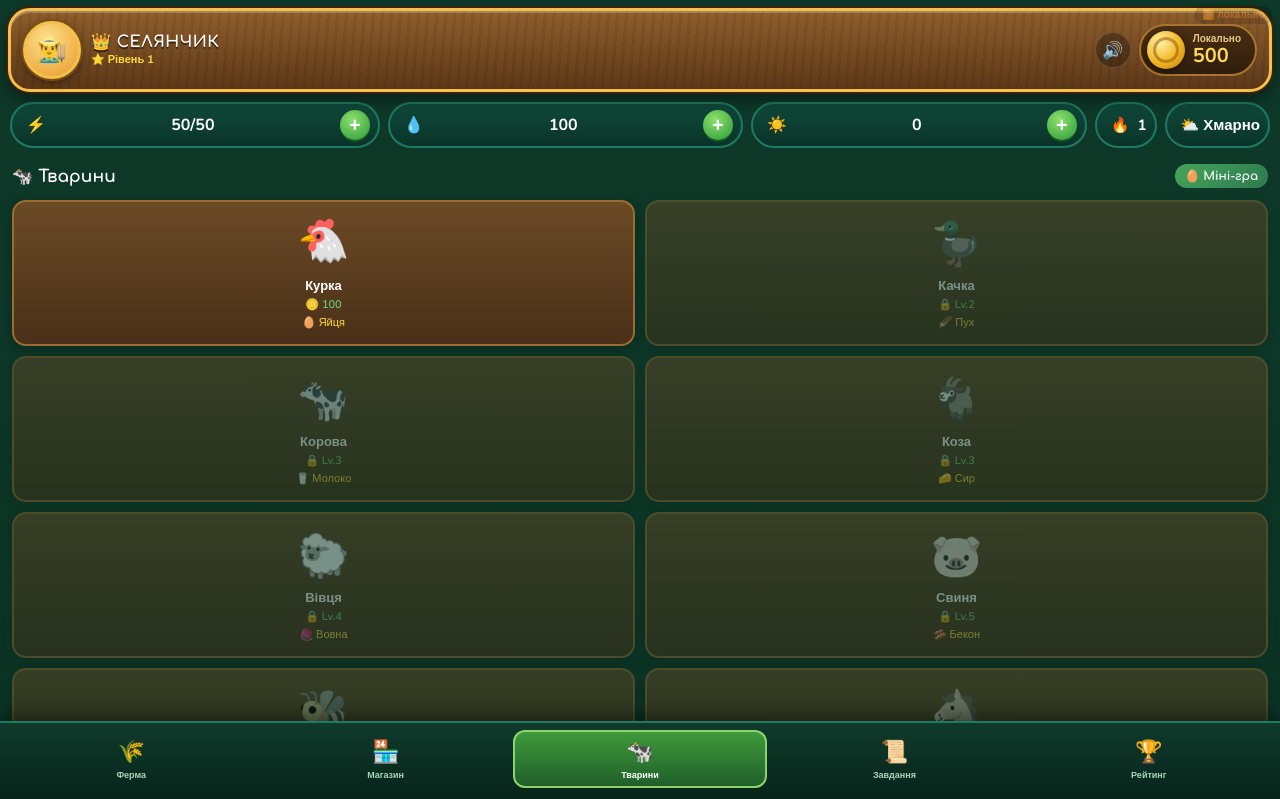
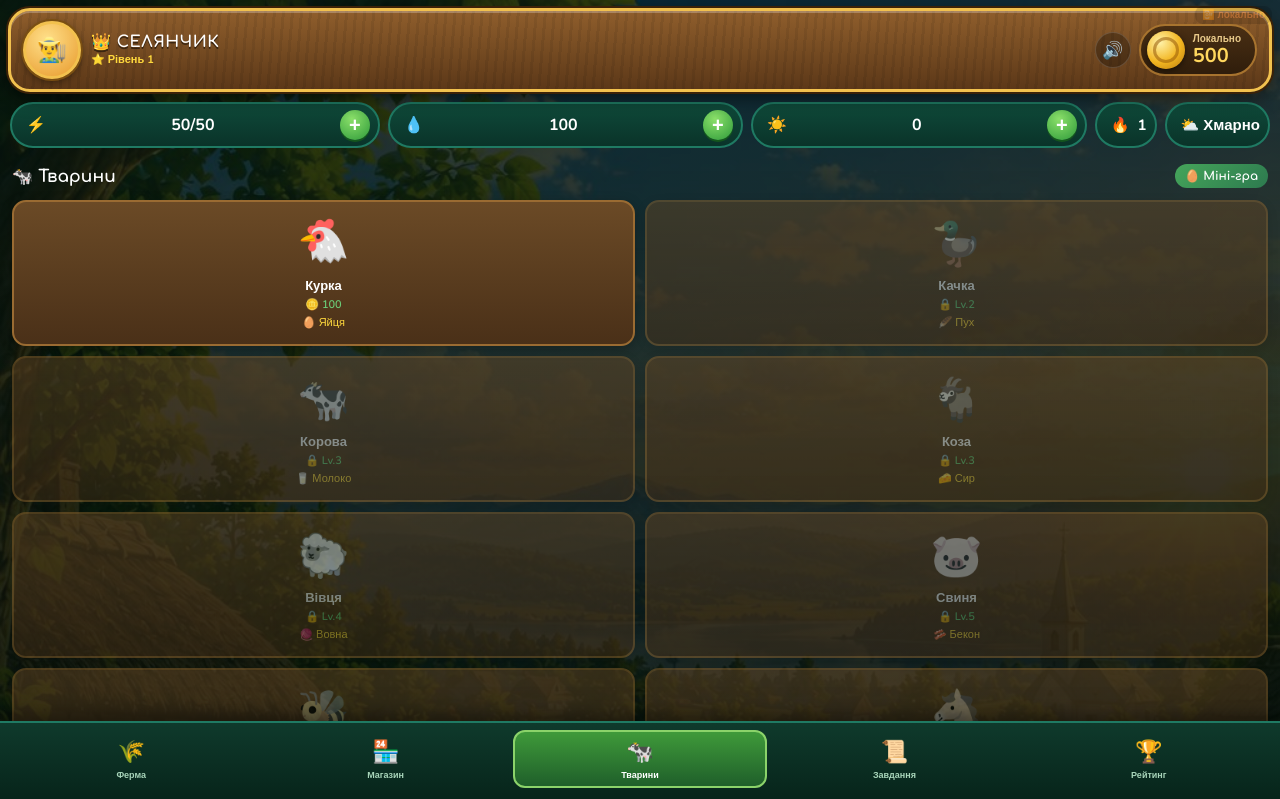
Before and after one commit to vladosik24/selyanchyk, a plain HTML site: page index.html in a window 1280 px wide. Both pictures are taken after a click on the button "🐄 Тварини". Shown: the top 799 px of the page. Drawn offline with nearby package versions, Linux system fonts and the light colour scheme.

Commit message:
Update index.html

```diff
--- a/index.html
+++ b/index.html
@@ -23,11 +23,14 @@
 
 body {
   font-family: 'Nunito', sans-serif;
-  background: linear-gradient(180deg, #1a3a2a 0%, #0f2418 100%);
   color: var(--text);
   min-height: 100vh;
   overflow-x: hidden;
   padding-bottom: 88px;
+  background:
+    linear-gradient(180deg, rgba(6, 22, 14, 0.82) 0%, rgba(4, 16, 10, 0.90) 100%),
+    url('bg-farm.png') center top / cover no-repeat fixed;
+  background-color: #06160e;
 }
 
 .header {
@@ -279,7 +282,21 @@ body {
 /* ===== SKIN: дерево + золото + трава ===== */
 :root{--gold:#f2c14e;--soil-img:none;--grass-img:none;--wood-img:none}
 /* Свої картинки: заміни none на url(soil.png) / url(grass.png) / url(wood.png) */
-body{background:linear-gradient(180deg,#0e3a2a,#082a1d)}
+
+/* Кнопки — анімації */
+.btn-price, .btn, .sound-btn, .nav-item, .seed, .plot, .animal, .tab, .res .plus {
+  transition: transform 0.15s ease, box-shadow 0.15s ease, filter 0.15s ease;
+}
+.btn-price:active, .btn:active, .sound-btn:active, .seed:active, .animal:active, .tab:active, .res .plus:active {
+  transform: scale(0.92);
+  filter: brightness(1.1);
+}
+.btn-price:hover, .btn:hover {
+  box-shadow: 0 4px 14px rgba(255, 200, 50, 0.35);
+}
+.nav-item:active { transform: scale(0.94); }
+.plot:active { transform: scale(0.95); }
+
 .header{margin:8px 8px 0;padding:10px 12px;border:3px solid var(--gold);border-radius:22px;
   background:var(--wood-img),repeating-linear-gradient(95deg,rgba(0,0,0,.07) 0 3px,transparent 3px 9px),linear-gradient(180deg,#8f5e2c,#5c3818);
   box-shadow:0 0 0 2px #3b2208,0 6px 18px rgba(0,0,0,.5),inset 0 2px 0 rgba(255,255,255,.25)}
@@ -323,6 +340,7 @@ body{background:linear-gradient(180deg,#0e3a2a,#082a1d)}
 .rating-item.me{border-color:var(--gold)}
 .tab.active{border-color:#8bd36a;background:linear-gradient(180deg,#3f9a3a,#1f5f2a)}
 .modal{border-top:4px solid var(--gold);background:linear-gradient(180deg,#7a4f26,#4d3118)}
+
 </style>
 </head>
 <body>
```
